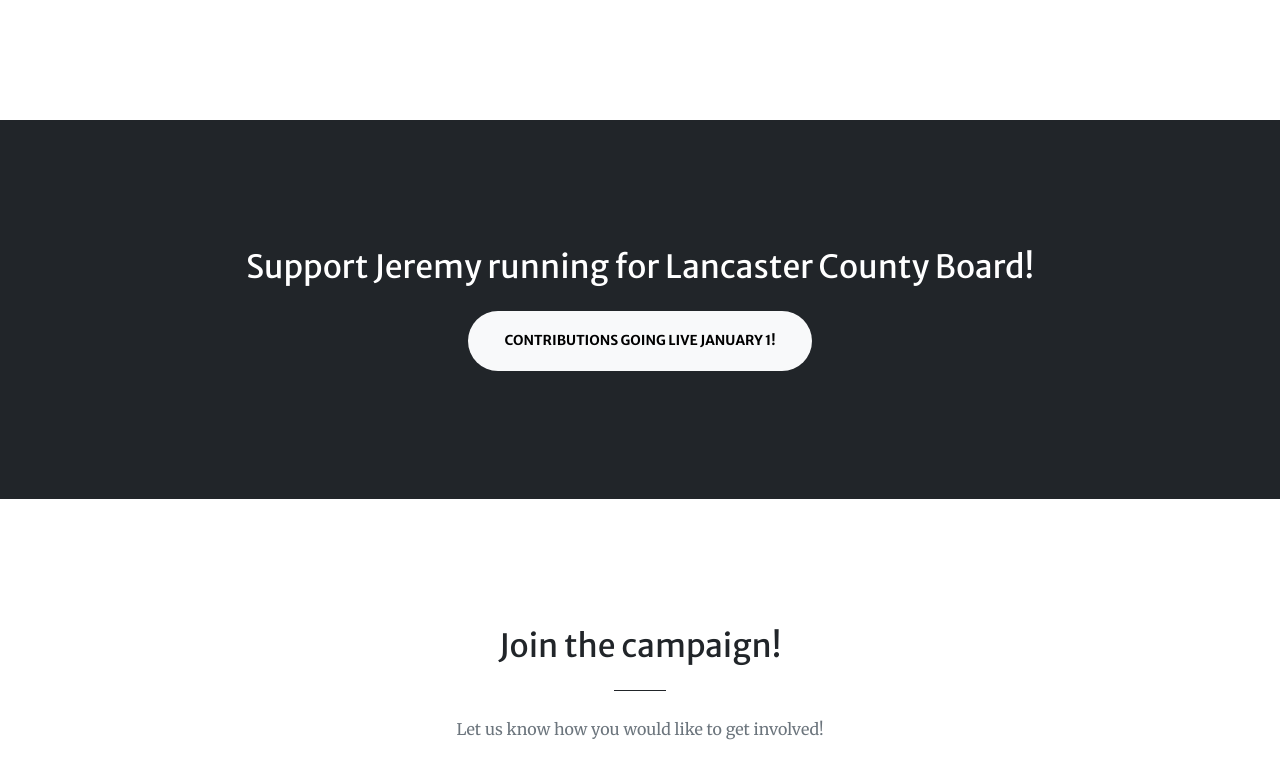
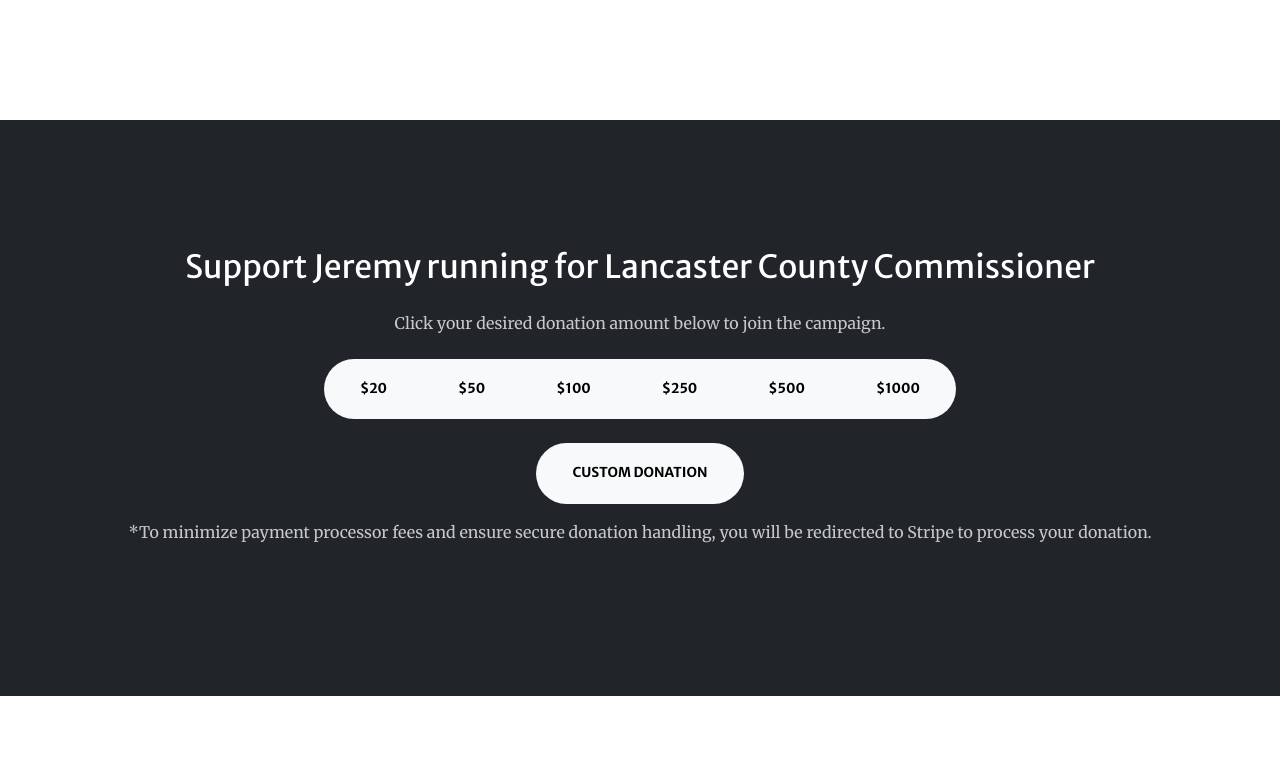
Before and after one commit to arkterra90/district_2, a Django app: page / in a window 1280 px wide. Shown: the part 2560-3344 px from the top of the page. Run offline with Django 5.2, Linux system fonts and the light colour scheme; parts of the project's set-up code (start-up, migrations or seed data) failed here and were passed over; some libraries are stand-ins or nearby versions.

Commit message:
enables donation buttons

```diff
--- a/district2/website/templates/website/index.html
+++ b/district2/website/templates/website/index.html
@@ -179,10 +179,36 @@
     <!-- Call to action-->
     <section class="page-section bg-dark text-white" id="portfolio">
         <div class="container px-4 px-lg-5 text-center">
-            <h2 class="mb-4">Support Jeremy running for Lancaster County Board!</h2>
-            <a class="btn btn-light btn-xl" href="#" role="button">Contributions Going Live January 1!</a>
+            <h2 class="mb-4">Support Jeremy running for Lancaster County Commissioner</h2>
+            <p class="text-white-75 mb-4">
+                Click your desired donation amount below to join the campaign.
+            </p>
+
+            <!-- Donation Buttons -->
+            <div class="btn-group">
+                <a href="https://donate.stripe.com/cN202Kbfba0SbpCfZ0" class="btn btn-light btn-xl" data-amount="20" role="button" target="_blank">$20</a>
+                <a href="https://donate.stripe.com/00g8zg973c900KYdQT" class="btn btn-light btn-xl" data-amount="50" role="button" target="_blank">$50</a>
+                <a href="https://donate.stripe.com/dR63eW1EBflc2T6cMQ" class="btn btn-light btn-xl" data-amount="100" role="button" target="_blank">$100</a>
+                <a href="https://donate.stripe.com/7sI16O0Ax2yq2T6149" class="btn btn-light btn-xl" data-amount="250" role="button" target="_blank">$250</a>
+                <a href="https://donate.stripe.com/28o9Dk1EB0qi8dqcMS" class="btn btn-light btn-xl" data-amount="500" role="button" target="_blank">$500</a>
+                <a href="https://donate.stripe.com/fZe3eWdnj4Gy2T67sz" class="btn btn-light btn-xl" data-amount="500" role="button" target="_blank">$1000</a>
+
+            </div>
+
+            <!-- Custom Donation Button -->
+            <div class="mt-3">
+                <a href="https://donate.stripe.com/fZe3eWdnj4Gy2T67sz" class="btn btn-light btn-xl mt-2" id="customDonate" role="button" target="_blank">Custom Donation</a>
+            </div>
+            <div class="mt-3">
+                <p class="text-white-75 mb-4">
+                *To minimize payment processor fees and ensure secure donation handling, you will be redirected to Stripe to process your donation.
+                </p>
+            </div>
+
         </div>
     </section>
+
+
 
     <!-- Contact-->
     <section class="page-section" id="contact">
```
